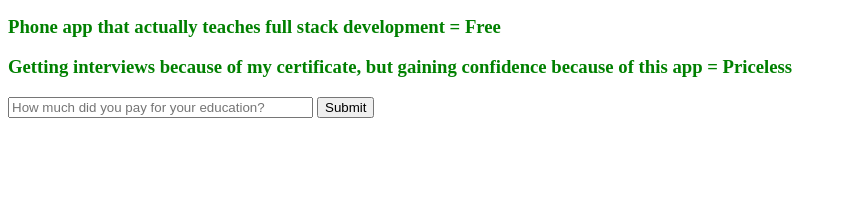
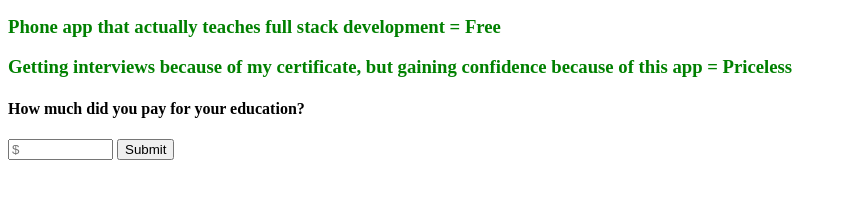
Before and after one commit to knightsofnhi/mimoPractice, a plain HTML site: page index.html in a window 1280 px wide. Shown: the part 105-304 px from the top of the page, without its empty margins (0-847 px from the left). Drawn offline with Linux system fonts and the light colour scheme.

Commit message:
updated input

```diff
--- a/index.html
+++ b/index.html
@@ -22,7 +22,8 @@
     </p>
 
     <p>
-        <input style="text" size="35" placeholder="How much did you pay for your education?">
+        <h4>How much did you pay for your education?</h4>
+        <input style="text" size="10" placeholder="$">
         <button onclick="submit">Submit</button>
     </p>
 
--- a/script.js
+++ b/script.js
@@ -1 +1,5 @@
+function button(
+
+)
+
 document.getElementById("submit").innerHTML("answer");
```
